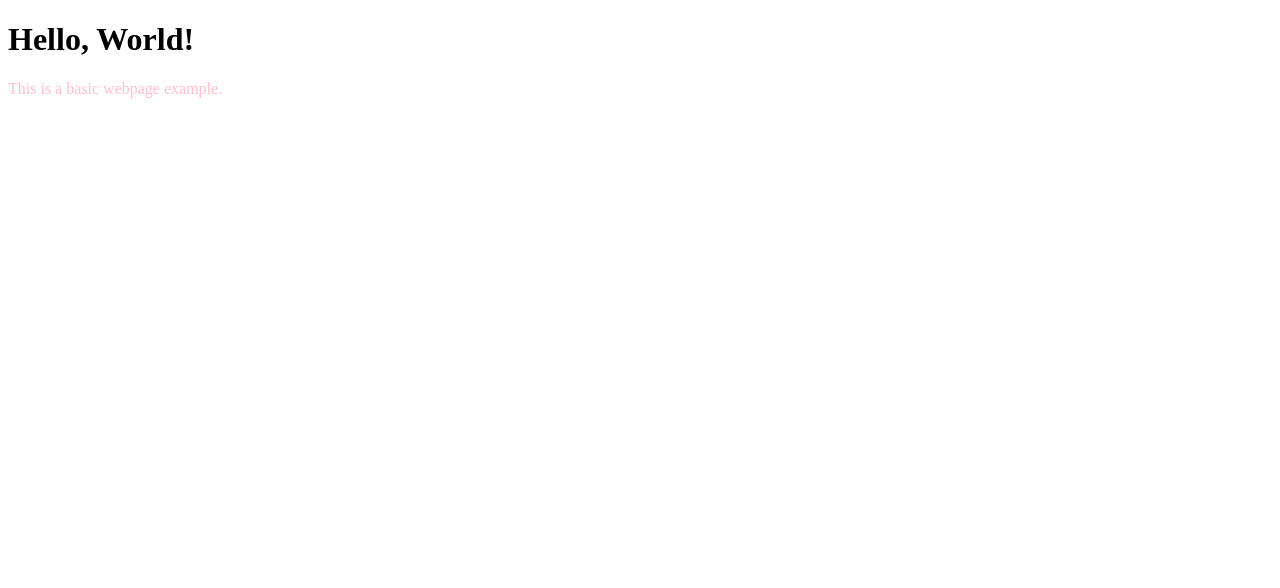
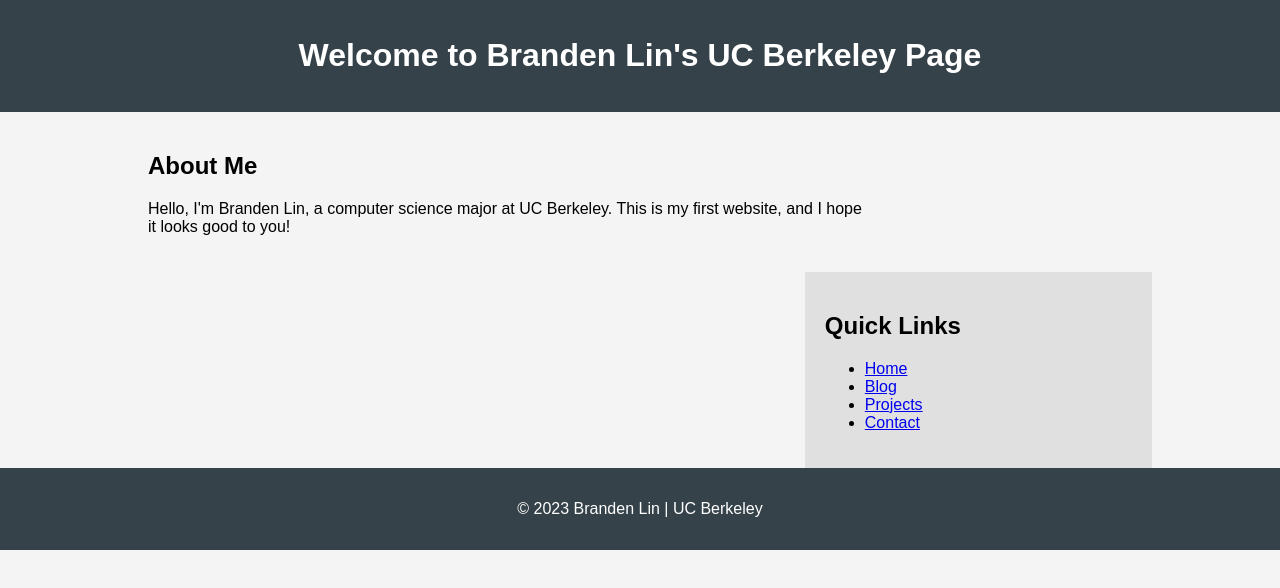
Before and after one commit to branlin512/branlin512.github.io, a plain HTML site: page index.html in a window 1280 px wide. Drawn offline with Linux system fonts and the light colour scheme.

Commit message:
change content

```diff
--- a/index.html
+++ b/index.html
@@ -3,13 +3,66 @@
 <head>
     <meta charset="UTF-8">
     <meta name="viewport" content="width=device-width, initial-scale=1.0">
-    <title>**Branden Lin**</title>
-    <link rel="stylesheet" href="styles.css">
+    <title>Branden Lin - UC Berkeley</title>
+    <style>
+        body {
+            font-family: Arial, sans-serif;
+            margin: 0;
+            padding: 0;
+            background-color: #f4f4f4;
+        }
+        header {
+            background-color: #35424a;
+            color: #ffffff;
+            text-align: center;
+            padding: 1rem;
+        }
+        .container {
+            width: 80%;
+            margin: auto;
+            overflow: hidden;
+        }
+        .main-content {
+            float: left;
+            width: 70%;
+            padding: 20px;
+        }
+        .sidebar {
+            float: right;
+            width: 30%;
+            padding: 20px;
+            background-color: #e0e0e0;
+        }
+        footer {
+            background-color: #35424a;
+            color: #ffffff;
+            text-align: center;
+            padding: 1rem;
+            clear: both;
+        }
+    </style>
 </head>
 <body>
+    <header>
+        <h1>Welcome to Branden Lin's UC Berkeley Page</h1>
+    </header>
     <div class="container">
-        <h1>Hello, World!</h1>
-        <p>This is a basic webpage example.</p>
+        <section class="main-content">
+            <h2>About Me</h2>
+            <p>Hello, I'm Branden Lin, a computer science major at UC Berkeley. This is my first website, and I hope it looks good to you! </p>
+        </section>
+        <aside class="sidebar">
+            <h2>Quick Links</h2>
+            <ul>
+                <li><a href="#">Home</a></li>
+                <li><a href="#">Blog</a></li>
+                <li><a href="#">Projects</a></li>
+                <li><a href="#">Contact</a></li>
+            </ul>
+        </aside>
     </div>
+    <footer>
+        <p>&copy; 2023 Branden Lin | UC Berkeley</p>
+    </footer>
 </body>
 </html>
```
